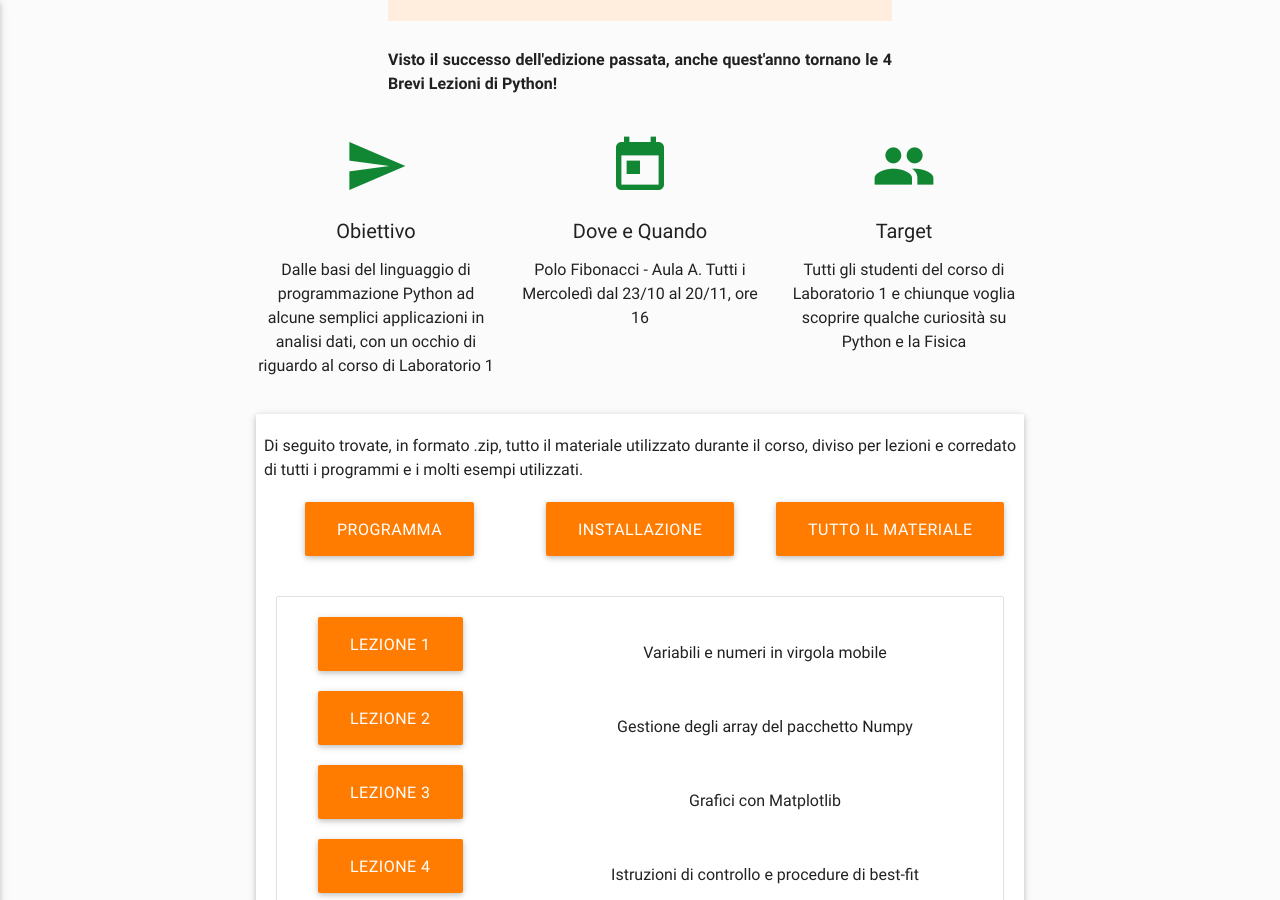
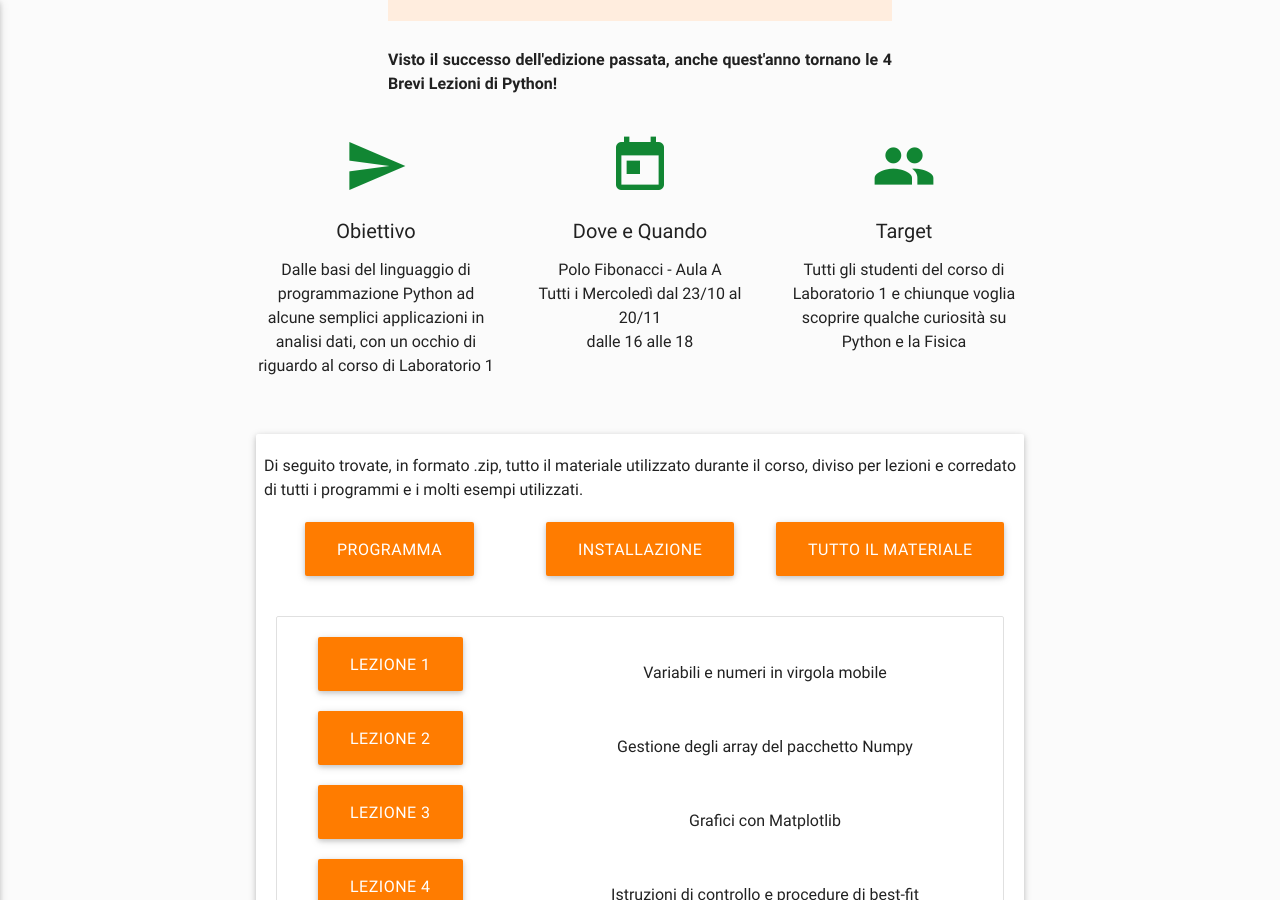
Before and after one commit to ai-sf/pisa, a Jekyll site: the page built from corso_python_19.html, in a window 1280 px wide and 900 px high, scrolled down 862 px. Built offline with Jekyll 4.4.1, drawn with Linux system fonts in a browser that asks for light colours; nearby versions of some CDN libraries.

Commit message:
Update corso_python_19 new layout

```diff
--- a/corso_python_19.html
+++ b/corso_python_19.html
@@ -1,112 +1,47 @@
 ---
-layout: page
+layout: corso_evento
 title: 4 Brevi Lezioni di Python
+locandina:
+           url: img/corsi/python_19.png
+           alt: Locandina Corso Python
+incipit: "Visto il successo dell'edizione passata, anche quest'anno tornano le 4 Brevi Lezioni di Python!"
+icon_block_list:
+                  - name: "Obiettivo"
+                    text: "Dalle basi del linguaggio di programmazione Python ad alcune semplici applicazioni in analisi dati, con un occhio di riguardo al corso di Laboratorio 1"
+                    icon: send
+                  - name: "Dove e Quando"
+                    text: "Polo Fibonacci - Aula A </br> Tutti i Mercoledì dal 23/10 al 20/11 </br> dalle 16 alle 18"
+                    icon: today
+                  - name: "Target"
+                    text: "Tutti gli studenti del corso di Laboratorio 1 e chiunque voglia scoprire qualche curiosità su Python e la Fisica"
+                    icon: people
+button_intro: "Di seguito trovate, in formato .zip, tutto il materiale utilizzato durante il corso, diviso per lezioni e corredato di tutti i programmi e i molti esempi utilizzati."
+button_list:
+             - url: downloads/python_19/Programma.pdf
+               name: PROGRAMMA
+               download: true
+             - url: downloads/python_19/Installazione.pdf
+               name: INSTALLAZIONE
+               download: true
+             - url: downloads/python_19/4_Brevi_Lezioni_di_Python_2019.zip
+               name: TUTTO IL MATERIALE
+               download: true
+button_collection:
+                   - url: downloads/python_19/Lezione1.zip
+                     name: LEZIONE 1
+                     text: "Variabili e numeri in virgola mobile"
+                     download: true
+                   - url: downloads/python_19/Lezione2.zip
+                     name: LEZIONE 2
+                     text: "Gestione degli array del pacchetto Numpy"
+                     download: true
+                   - url: downloads/python_19/Lezione3.zip
+                     name: LEZIONE 3
+                     text: "Grafici con Matplotlib"
+                     download: true
+                   - url: downloads/python_19/Lezione4.zip
+                     name: LEZIONE 4
+                     text: "Istruzioni di controllo e procedure di best-fit"
+                     download: true
+credits: "4 Brevi Lezioni di Python è stato reso possibile anche grazie alla stretta collaborazione con il prof. Luca Baldini, insegnante del corso di Laboratorio 1."
 ---
-
-<div class="row">
-	<div class="col l8 offset-l2 m8 offset-m2 s8 offset-s2">
-		<img src="{{ site.url }}/img/corsi/python_19.png" alt="Locandina Corso Python">
-	</div>
-</div>
-<div class="row">
-	<div class="col s8 offset-s2" style="text-align:justify">
-		<b>Visto il successo dell'edizione passata, anche quest'anno tornano le 4 Brevi Lezioni di Python!</b></br>
-	</div>
-</div>
-<div class="row">
-        <div class="col s12 m4">
-          <div class="icon-block">
-            <h4 class="center"><i class="medium material-icons custom1-text">send</i></h4>
-            <h4 class="center">Obiettivo</h4>
-            <p align="center">Dalle basi del linguaggio di programmazione Python ad alcune semplici applicazioni in analisi dati, con un occhio di riguardo al corso di Laboratorio 1</p>
-          </div>
-        </div>
-
-        <div class="col s12 m4">
-          <div class="icon-block">
-            <h4 class="center"><i class="medium material-icons custom1-text">today</i></h4>
-            <h4 class="center">Dove e Quando</h4>
-            <p align="center">Polo Fibonacci - Aula A. Tutti i Mercoledì dal 23/10 al 20/11, ore 16</p>
-          </div>
-        </div>
-
-        <div class="col s12 m4">
-          <div class="icon-block">
-            <h4 class="center"><i class="medium material-icons custom1-text">people</i></h4>
-            <h4 class="center">Target</h4>
-            <p align="center">Tutti gli studenti del corso di Laboratorio 1 e chiunque voglia scoprire qualche curiosità su Python e la Fisica</p>
-          </div>
-        </div>
-</div>
-<div class="card horizontal">
-	<div class="card-content">
-		<div class="row" style="text-align:justify">
-			Di seguito trovate, in formato .zip, tutto il materiale utilizzato durante il corso, diviso per lezioni e corredato di tutti i programmi e i molti esempi utilizzati.
-		</div>
-		<div class="row">
-			<div class="col l4 m6 s12 center">
-				<div class="row center">
-					<a href="{{ site.url }}/downloads/python_19/Programma.pdf" id="program" class="btn-large waves-effect waves-light" download>PROGRAMMA</a>
-				</div>
-			</div>
-			<div class="col l4 m6 s12 center">
-				<div class="row center">
-					<a href="{{ site.url }}/downloads/python_19/Installazione.pdf" id="install" class="btn-large waves-effect waves-light" download>INSTALLAZIONE</a>
-				</div>
-			</div>
-			<div class="col l4 m12 s12 center">
-				<div class="row center">
-					<a href="{{ site.url }}/downloads/python_19/4_Brevi_Lezioni_di_Python_2019.zip" id="all" class="btn-large waves-effect waves-light" download>TUTTO IL MATERIALE</a>
-				</div>
-			</div>
-		</div>
-		<ul class="collection">
-			<li><div class="row"></div></li>
-			<li>
-				<div class="row">
-					<div class="col l4 m4 s12 center">
-						<a href="{{ site.url }}/downloads/python_19/Lezione1.zip" id="l1" class="btn-large waves-effect waves-light" download>LEZIONE 1</a>
-					</div>
-					<div class="col l8 m8 s12 center">
-						<br/>Variabili e numeri in virgola mobile
-					</div>
-				</div>
-			</li>
-			<li>
-				<div class="row">
-					<div class="col l4 m4 s12 center">
-						<a href="{{ site.url }}/downloads/python_19/Lezione2.zip" id="l2" class="btn-large waves-effect waves-light" download>LEZIONE 2</a>
-					</div>
-					<div class="col l8 m8 s12 center">
-						<br/>Gestione degli array del pacchetto Numpy
-					</div>
-				</div>
-			</li>
-			<li>
-				<div class="row">
-					<div class="col l4 m4 s12 center">
-						<a href="{{ site.url }}/downloads/python_19/Lezione3.zip" id="l3" class="btn-large waves-effect waves-light" download>LEZIONE 3</a>
-					</div>
-					<div class="col l8 m8 s12 center">
-						<br/>Grafici con Matplotlib
-					</div>
-				</div>
-			</li>
-			<li>
-				<div class="row">
-					<div class="col l4 m4 s12 center">
-						<a href="{{ site.url }}/downloads/python_19/Lezione4.zip" id="l4" class="btn-large waves-effect waves-light" download>LEZIONE 4</a>
-					</div>
-					<div class="col l8 m8 s12 center">
-						<br/>Istruzioni di controllo e procedure di best-fit
-					</div>
-				</div>
-			</li>
-		</ul>
-	</div>
-</div>
-<div class="row">
-	<div class="col s8 offset-s2" style="text-align:justify">
-		<i>4 Brevi Lezioni di Python è stato reso possibile anche grazie alla stretta collaborazione con il prof. Luca Baldini, insegnante del corso di Laboratorio 1.</i><br/><br/>
-	</div>
-</div>
```
Also changed, not shown: test_corso.html (deleted, +0 -56 lines).
